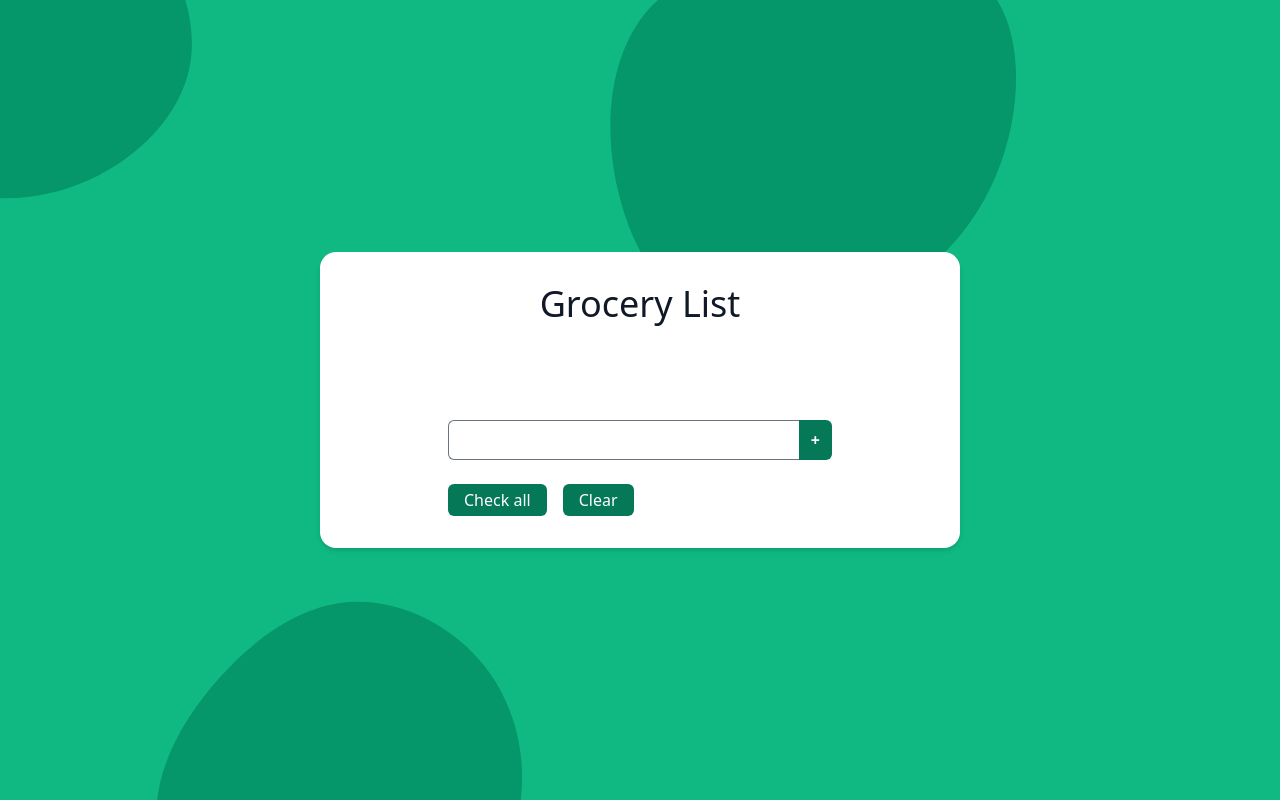
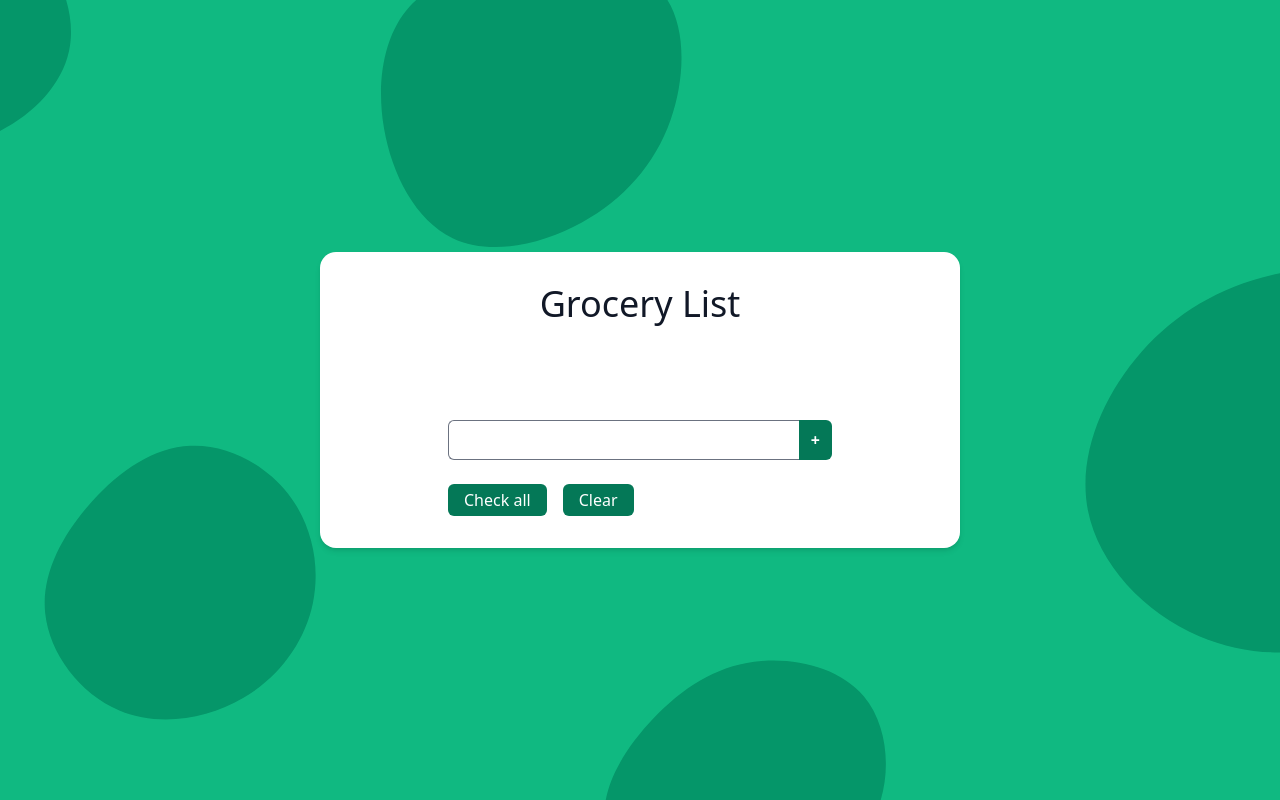
Before and after one commit to jonrutter/grocery-list, a React (Create React App) app: page / in a window 1280 px wide. Built offline with nearby package versions, Linux system fonts and the light colour scheme.

Commit message:
Fix background

```diff
--- a/src/components/layout.tsx
+++ b/src/components/layout.tsx
@@ -4,7 +4,9 @@ export const Layout: React.FC<React.PropsWithChildren> = ({ children }) => {
   return (
     <main
       className="min-h-screen w-full flex justify-center items-center md:py-8 md:px-2"
-      style={{ backgroundImage: `url(${BgImage})` }}
+      style={{
+        background: `no-repeat fixed center / cover url(${BgImage}), #10b981`,
+      }}
     >
       <div className="w-full md:max-w-screen-sm py-16 md:py-8 px-6 shadow-md md:rounded-2xl bg-white text-gray-700 flex flex-col">
         <div className="h-full w-full max-w-sm mx-auto flex flex-col">
```
